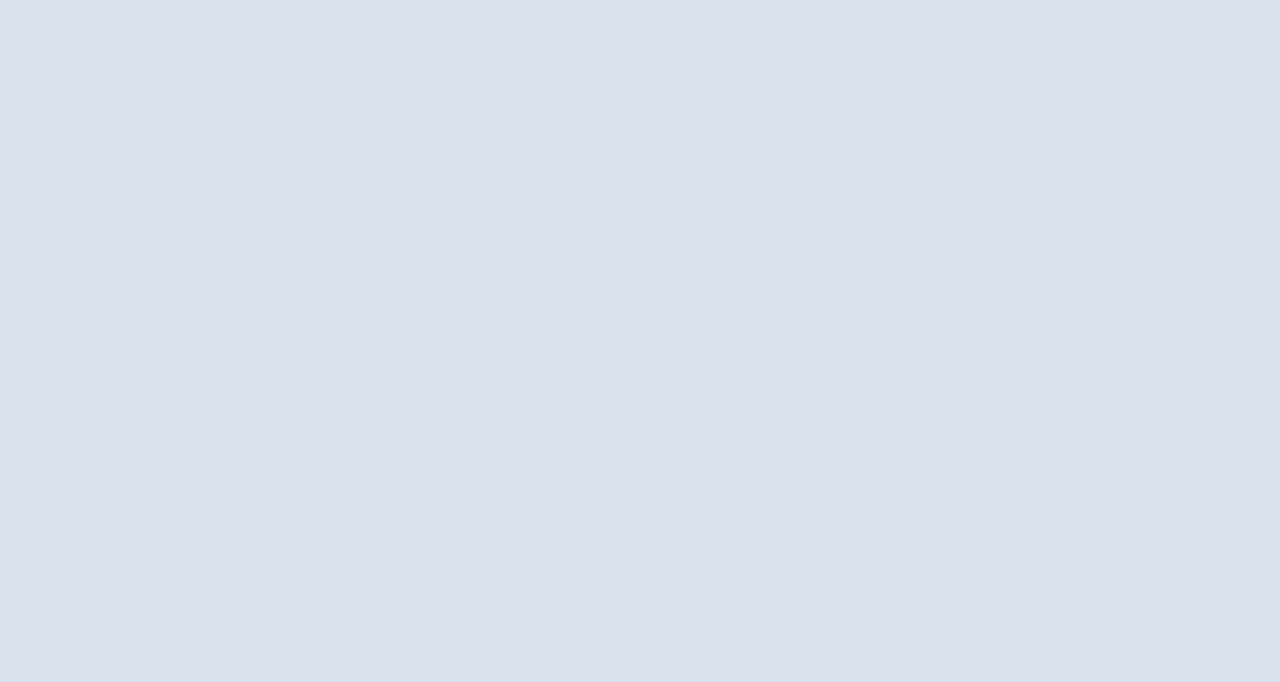
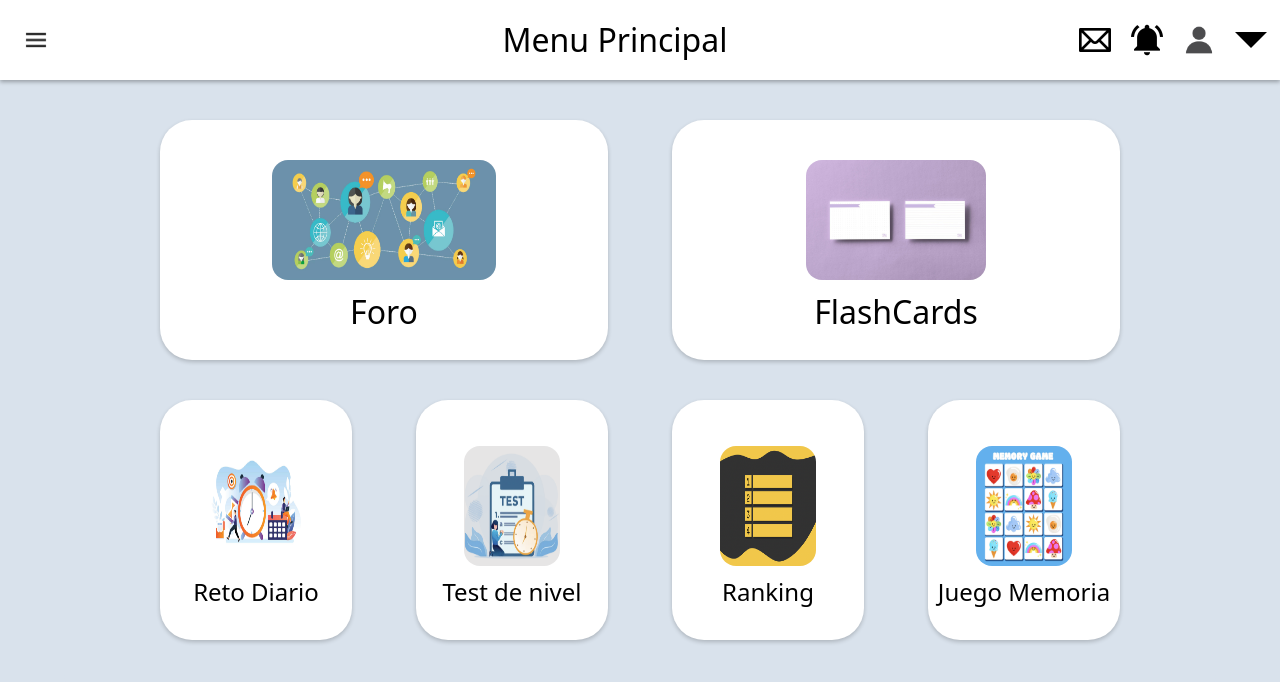
Before and after one commit to Naneex/Avance--BandurriaLingo-, a Vue app: page /main in a window 1280 px wide. Before the commit this address had no page. Shown: the top 682 px of the page. Built offline with nearby package versions, Linux system fonts and the light colour scheme.

Commit message:
Creacion del main menu

```diff
--- a/src/components/HeaderComponent.vue
+++ b/src/components/HeaderComponent.vue
@@ -6,38 +6,38 @@
     <nav v-if="menuVisible" class="nav-menu">
       <ul>
         <li>
-          <img src="./Imagenes/Home.png" alt="">
+          <img src="../assets/Imagenes/Home.png" alt="">
           <router-link to="/Main">Inicio</router-link>
         </li>
         <li>
-          <img src="./Imagenes/ranking.png" alt="">
+          <img src="../assets/Imagenes/ranking.png" alt="">
           <router-link to="/Ranking">Ranking</router-link>
         </li>
         <li>
-          <img src="./Imagenes/reto.png" alt="">
+          <img src="../assets/Imagenes/reto.png" alt="">
           <router-link to="/retodiario">Reto Diario</router-link>
         </li>
         <li>
-          <a @click.prevent="redirectToProfile"><img src="./Imagenes/Perfil.png" alt="">Perfil</a>
+          <a @click.prevent="redirectToProfile"><img src="../assets/Imagenes/Perfil.png" alt="">Perfil</a>
         </li>
         <li>
-          <img src="./Imagenes/reto.png" alt="">
+          <img src="../assets/Imagenes/reto.png" alt="">
           <router-link to="/Pares">Pares</router-link>
         </li>
         <li>
-          <img src="./Imagenes/flashcards.png" alt="">
+          <img src="../assets/Imagenes/flashcards.png" alt="">
           <router-link to="/flashcards">FlashCards</router-link>
         </li>
         <li>
-          <img src="./Imagenes/test.png" alt="">
+          <img src="../assets/Imagenes/test.png" alt="">
           <router-link to="/quiz/principal">Test de nivel</router-link>
         </li>
         <li>
-          <img src="./Imagenes/forum.png" alt="">
+          <img src="../assets/Imagenes/forum.png" alt="">
           <router-link to="/foro">Foro</router-link>
         </li>
         <li>
-          <img src="./Imagenes/msg.png" alt="">
+          <img src="../assets/Imagenes/msg.png" alt="">
           <router-link to="/chat">Chats</router-link>
         </li>
 
@@ -59,7 +59,7 @@
       <div class="profile">
         <a @click.prevent="redirectToProfile"><img src="../assets/Imagenes/Profile.png" alt=""></a>
       </div>
-      <button class="desplegable-icon" @click="toggleDesplegable" ><img src="./Imagenes/Desplegable.png" alt=""></button>
+      <button class="desplegable-icon" @click="toggleDesplegable" ><img src="../assets/Imagenes/Desplegable.png" alt=""></button>
       <nav v-if="desplegableVisible" class="desplegable-menu">
         <ul>
           <li>
--- /dev/null
+++ b/src/components/MainMenu.vue
@@ -0,0 +1,187 @@
+<template>
+    <div class="main-menu">
+        <HeaderComponent nombre_pag="Menu Principal" />
+        <div class="contenedor-centro">
+        <div class="secciones">
+            <div class="secciones-contenido">
+
+                <div class="secciones-arriba-izq">
+                    <img src="../assets/Imagenes/Foro.jpg" alt="">
+                    <h2><router-link to="/foro">Foro</router-link></h2>
+                </div>
+                <div class="secciones-arriba-der">
+                    <img src="../assets/Imagenes/flashca.jpg" alt="">
+                    <h2><router-link to="/flashcards">FlashCards</router-link></h2>
+                </div>
+
+            </div>
+
+            <div class="cuadritos-container">
+                <div class="cuadrito">
+                    <img src="../assets/Imagenes/Reto diario.png" alt="">
+                    <h2><router-link to="/retodiario">Reto Diario</router-link></h2>
+                </div>
+                <div class="cuadrito">
+                    <img src="../assets/Imagenes/lvltest.png" alt="">
+                    <h2>Test de nivel</h2>
+                </div>
+                <div class="cuadrito">
+                    <img src="../assets/Imagenes/Rank.png" alt="">
+                    <h2><router-link to="/Ranking">Ranking</router-link></h2>
+                </div>
+
+                <div class="cuadrito">
+                    <img src="../assets/Imagenes/juego-memoria.png" alt="">
+                    <h2><router-link to="/Pares">Juego Memoria</router-link></h2>
+                </div>
+            </div>
+
+        </div>
+     </div>
+    </div>
+</template>
+
+<script>
+import HeaderComponent from './HeaderComponent.vue';
+
+export default {
+  name: 'MainMenu',
+  components: {
+    HeaderComponent,
+  },
+};
+
+
+
+</script>
+
+<style scoped>
+body, html {
+    margin: 0;
+    padding: 0;
+    height: 100%;
+    background-color: white;
+    font-family: 'Roboto', sans-serif;
+}
+
+.contenedor-centro {
+    display: flex;
+    position: relative;
+    justify-content: center;
+    align-items: center;
+    width: 100vw;
+    height: 90vh;
+}
+
+.secciones {
+    display: block;
+    background-color: #D9E2EC;
+    width: 90vw;
+    height: 90vh;
+    justify-content: center;
+    text-align: center;
+    border-radius: 3rem;
+}
+
+.secciones-contenido {
+    display: flex;
+    justify-content: center;
+    align-items: center;
+    width: 100%;
+    margin-bottom: 5vh;
+    gap: 5vw;
+}
+
+.secciones-arriba-izq, .secciones-arriba-der {
+    display: flex;
+    flex-direction: column;
+    justify-content: center;
+    align-items: center;
+    background-color: #FFFFFF;
+    width: 35vw;
+    height: 30vh;
+    border-radius: 2rem;
+    margin-top: 15vh;
+    box-shadow: 0px 2px 4px rgba(0, 0, 0, 0.2);
+}
+
+.secciones-arriba-izq img {
+    display: flex;
+    width: 50%;
+    height: 50%;
+    border-radius: 1rem;
+    margin-top: 1rem;
+}
+
+.secciones-arriba-der img {
+    width: 40%;
+    height: 50%;
+    border-radius: 1rem;
+    margin-top: 1rem;
+}
+
+.secciones h2 {
+    font-size: 2rem;
+    margin-top: 0.5rem;
+    color: black;
+}
+
+.cuadritos-container {
+    display: flex;
+    flex-wrap: wrap;
+    justify-content: center;
+    gap: 5vw;
+    margin-top: 5vh;
+}
+
+.cuadrito {
+    display: flex;
+    flex-direction: column;
+    justify-content: center;
+    align-items: center;
+    background-color: #FFFFFF;
+    width: 15vw;
+    height: 30vh;
+    border-radius: 2rem;
+    box-shadow: 0px 2px 4px rgba(0, 0, 0, 0.2);
+}
+
+.cuadrito img {
+    width: 50%;
+    height: 50%;
+    border-radius: 1rem;
+    margin-top: 1rem;
+}
+
+.cuadritos-container h2 {
+    font-size: 1.5rem;
+    margin-top: 0.5rem;
+    color: black;
+}
+
+.cuadrito h2 a {
+    color: black;
+    text-decoration: none;
+}
+
+.cuadrito h2 a:hover {
+    color: black;
+    text-decoration: none;
+    background-color: #DCDCDC;
+    border-radius: 10px;
+}
+
+.secciones-contenido a {
+    text-decoration: none;
+    color: black;
+}
+
+.secciones-contenido a:hover {
+    text-decoration: none;
+    color: black;
+    background-color: #DCDCDC;
+    border-radius: 10px;
+}
+
+
+</style>
--- a/src/router/index.js
+++ b/src/router/index.js
@@ -1,10 +1,12 @@
 import { createRouter, createWebHistory } from 'vue-router'
 import LoginContainer from '../components/LoginContainer.vue'
 import RegisterContainer from '../components/RegisterContainer.vue'
+import MainMenu from '../components/MainMenu.vue'
 
 const routes = [
   {path: '/login', name: 'LoginContainer', component: LoginContainer},
-  {path : '/register', name: 'RegisterContainer', component: RegisterContainer}
+  {path : '/register', name: 'RegisterContainer', component: RegisterContainer},
+  {path: '/main', name: 'MainMenu', component: MainMenu}
 ]
 
 const router = createRouter({
```
